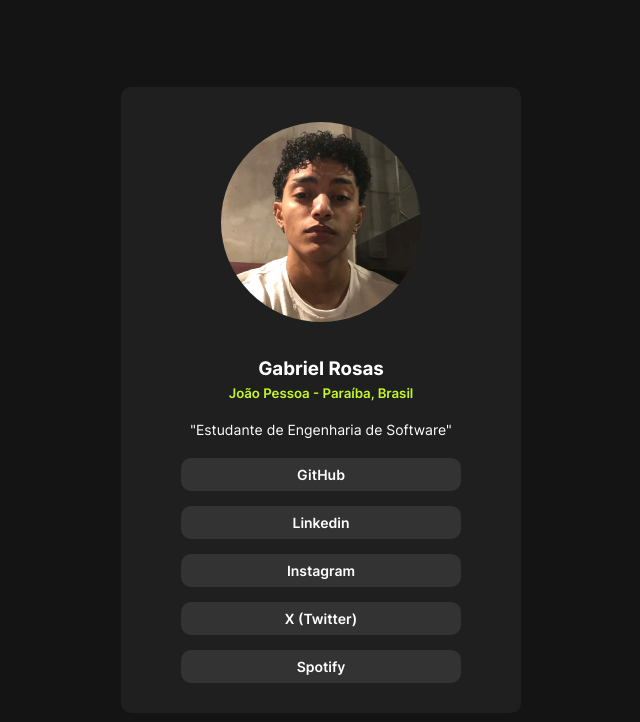
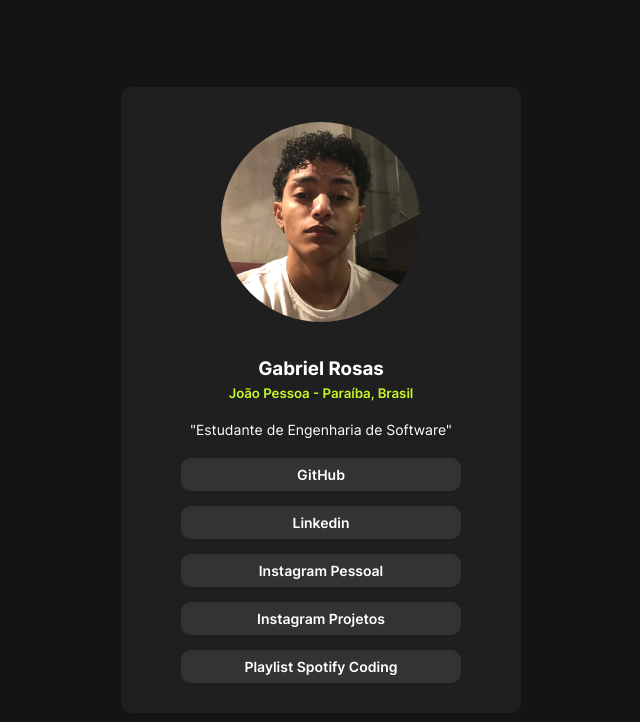
Before and after one commit to devgabrielrosas/Social-links-profile, a plain HTML site: page index.html in a window 1280 px wide. Shown: the whole page, without its empty margins (319-959 px from the left). Drawn offline with Linux system fonts and the light colour scheme.

Commit message:
Atualizei a página
Favicon e links

```diff
--- a/index.html
+++ b/index.html
@@ -4,7 +4,7 @@
     <meta charset="UTF-8">
     <meta name="viewport" content="width=device-width, initial-scale=1.0">
     <title>Social Links Profile</title>
-    <link rel="shortcut icon" href="assets/images/social-media.png" type="image/x-icon">
+    <link rel="shortcut icon" href="assets/images/github.png" type="image/x-icon">
     <link rel="stylesheet" href="style.css">
 </head>
 <body>
@@ -19,11 +19,11 @@
 
                 <a href="https://www.linkedin.com/in/devgabrielrosas/" target="_blank" type="external">Linkedin</a>
 
-                <a href="https://www.instagram.com/_rosasgabriel/" target="_blank" type="external">Instagram</a>
+                <a href="https://www.instagram.com/_rosasgabriel/" target="_blank" type="external">Instagram Pessoal</a>
 
-                <a href="https://x.com/_rosasgabriel" target="_blank" type="external">X (Twitter)</a>
+                <a href="https://www.instagram.com/_devrosasgabriel/" target="_blank" type="external">Instagram Projetos</a>
 
-                <a href="https://open.spotify.com/user/312e27duerriwtunrv62h6xm2c6q?si=8444848372a241a0" target="_blank" type="external">Spotify</a>
+                <a href="https://open.spotify.com/playlist/0jTk832y5C6xtmlnxfSfxy?si=cc6abf157ca5468a" target="_blank" type="external">Playlist Spotify Coding</a>
             </div>
         </div>
     </div>
```
Also changed, not shown: assets/images/github.png (added), assets/images/social-media.png (deleted).
